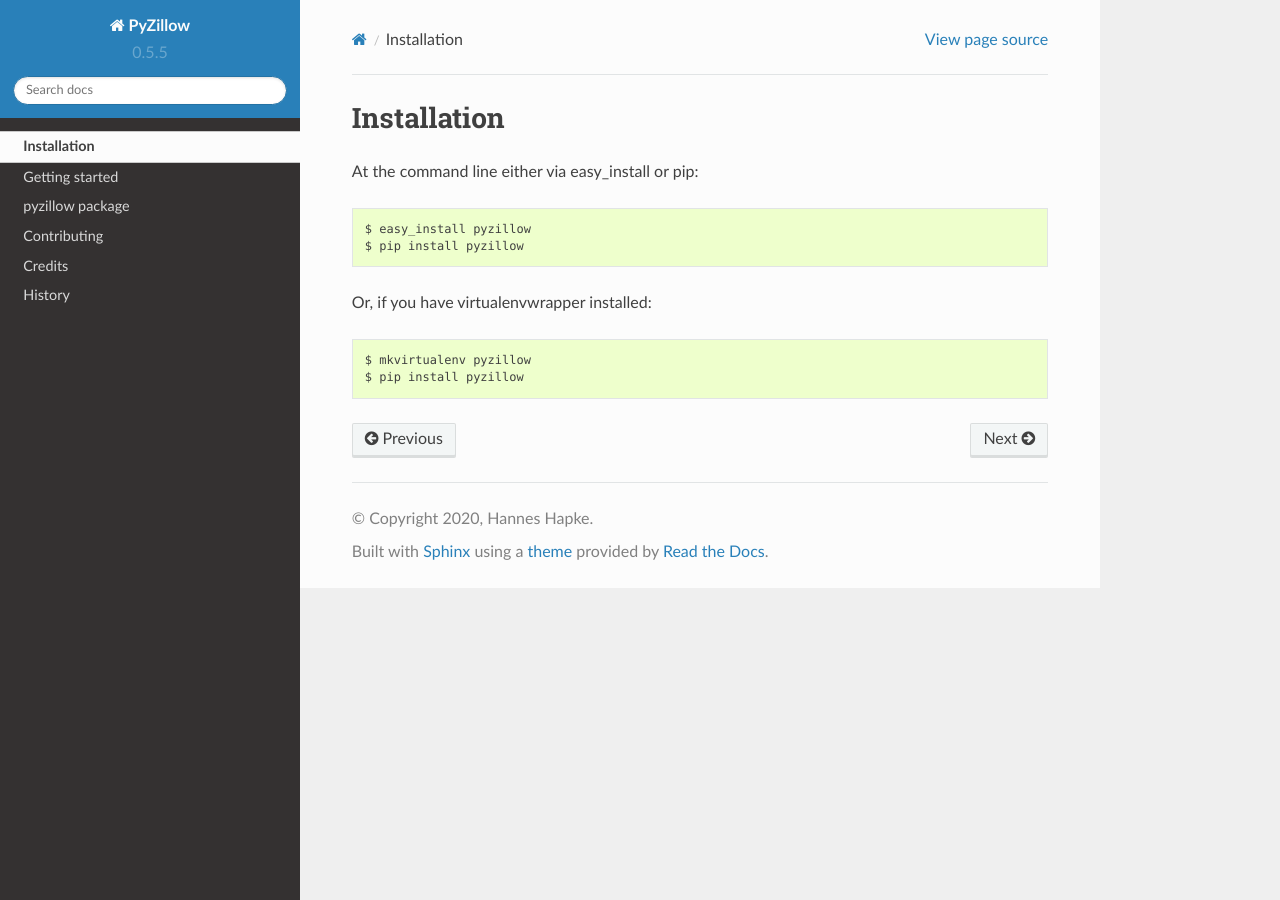
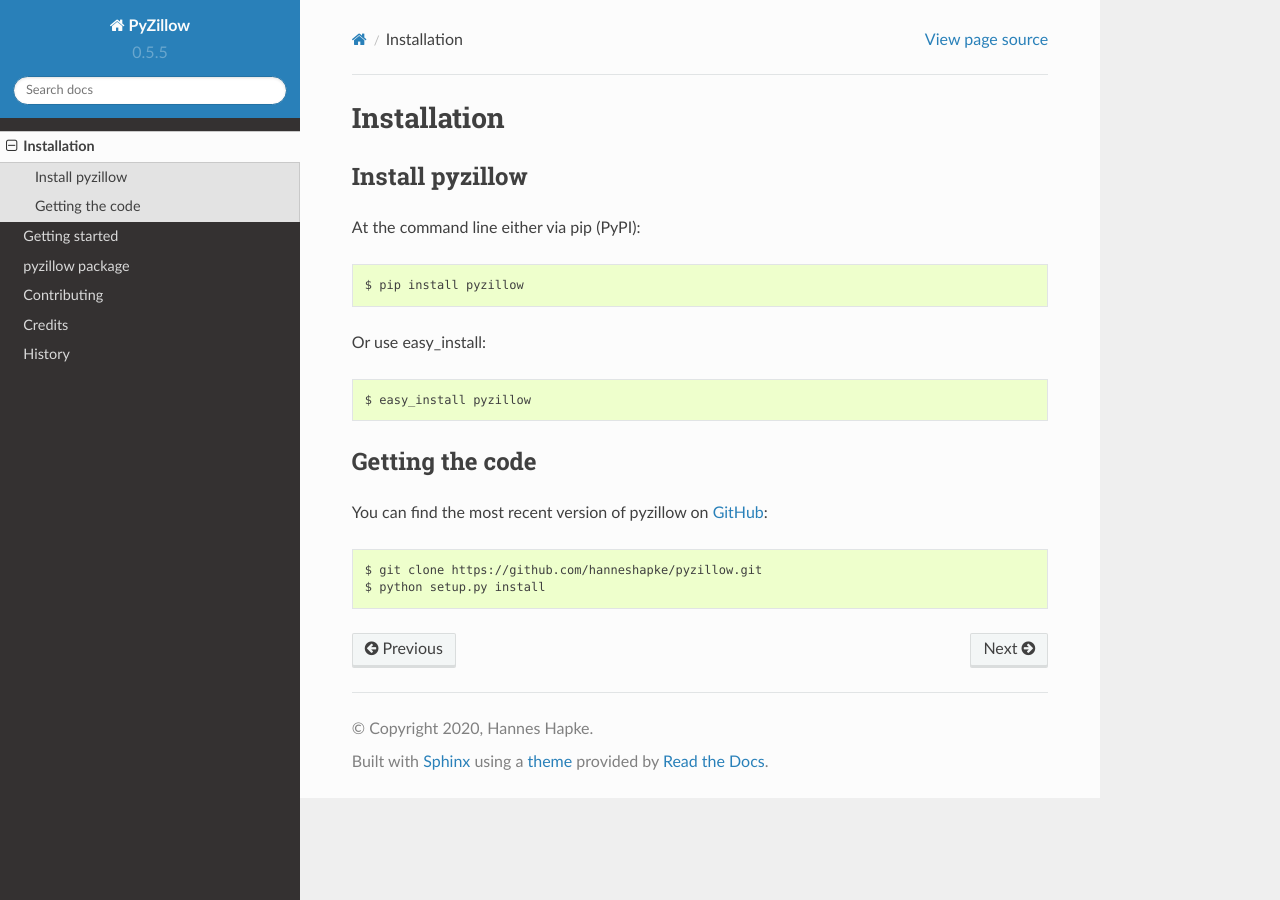
Before and after one commit to hanneshapke/pyzillow, a Sphinx documentation site: the page built from docs/installation.rst, in a window 1280 px wide. Built offline with Sphinx 7.4.7 and the Read the Docs theme 2.0.0, drawn with Linux system fonts in a browser that asks for light colours.

Commit message:
Updated installation instructions

```diff
--- a/docs/installation.rst
+++ b/docs/installation.rst
@@ -2,12 +2,19 @@
 Installation
 ============
 
-At the command line either via easy_install or pip::
+Install pyzillow
+****************
+At the command line either via pip (PyPI)::
+
+    $ pip install pyzillow
+
+Or use easy_install::
 
     $ easy_install pyzillow
-    $ pip install pyzillow
 
-Or, if you have virtualenvwrapper installed::
+Getting the code
+****************
+You can find the most recent version of pyzillow on `GitHub <https://github.com/hanneshapke/pyzillow>`_::
 
-    $ mkvirtualenv pyzillow
-    $ pip install pyzillow
+    $ git clone https://github.com/hanneshapke/pyzillow.git
+    $ python setup.py install
```
